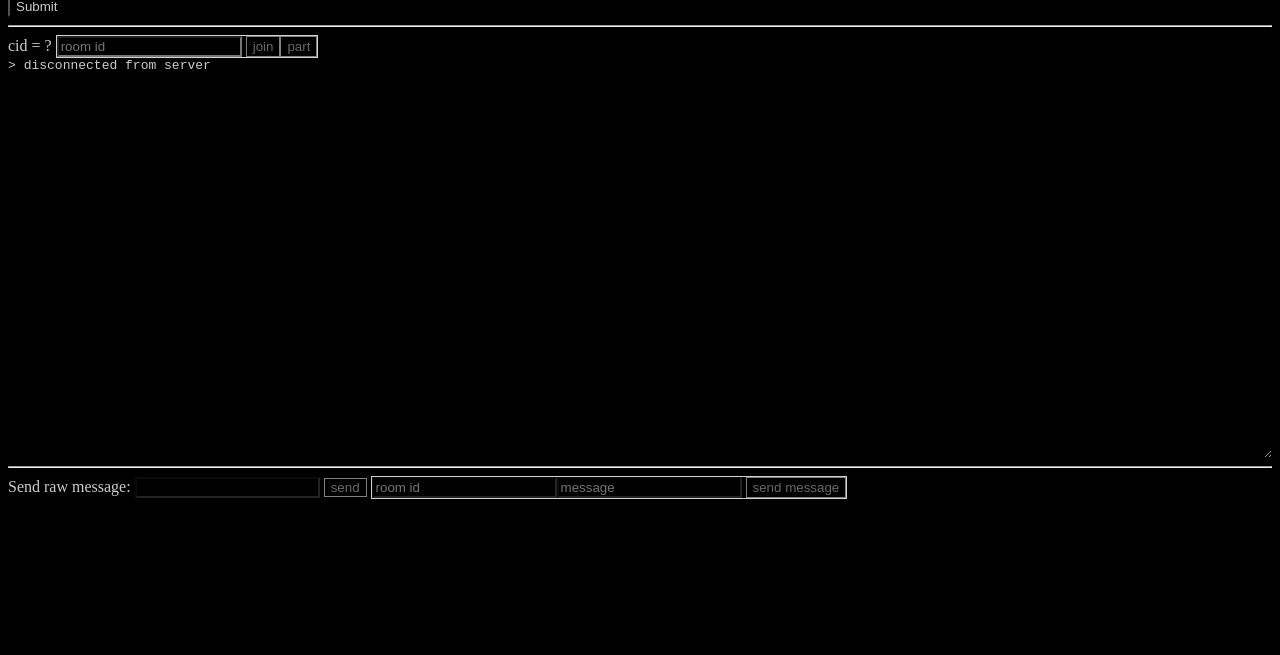
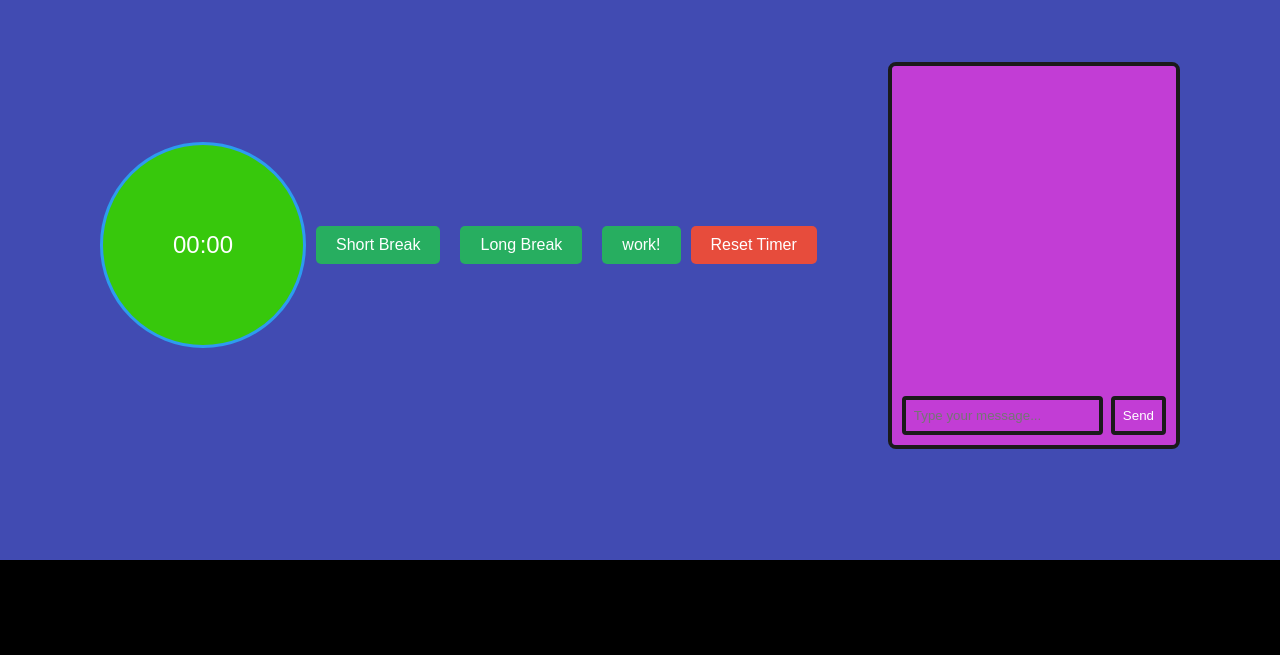
Before and after one commit to DISC-Manchester/dahlia, a plain HTML site: page client/index.htm in a window 1280 px wide. Shown: the part 145-800 px from the top of the page. Drawn offline with Linux system fonts and the light colour scheme.

Commit message:
made changes to front end

```diff
--- a/client/index.htm
+++ b/client/index.htm
@@ -1,79 +1,73 @@
-<!doctype html>
-<html>
+<!DOCTYPE html>
+<html lang="en">
+<link rel="stylesheet" href="styles/style.css" />
+  <script src="scripts/timer.js"></script>
+  <meta name="viewport" content="width=device-width, initial-scale=1.0" />
   <head>
-		<title>timeshare over websocket</title>
-		<style>
-			#console {
-				height:50vh;
-				width:100%;
-				overflow-y: scroll;
-				display:block;
-				resize: vertical;
-			}
-			body, kbd, input, button {
-				background: black;
-				color: #ccc;
-			}
-			button {
-				border: 1px solid white;
-			}
-			button:disabled {
-				border: 1px solid gray;
-				color: dimgray;
-			}
-		</style>
-	</head>
-	<body>
-		<form id="example-ui-1">
-			<fieldset>
-			<legend>primary</legend>
-			<label for="primary-time-hours">hours</label>
-			<input type="number" id="primary-time-hours" name="primary-time-hours" min="0" max="23" value="1">
-			<label for="primary-time-minutes">minutes</label>
-			<input type="number" id="primary-time-minutes" name="primary-time-minutes" min="0" max="59" value="0">
-			</fieldset>
-			<fieldset>
-			<legend>break</legend>
-			<label for="break-time-hours">hours</label>
-			<input type="number" id="break-time-hours" name="break-time-hours" min="0" max="23" value="1">
-			<label for="break-time-minutes">minutes</label>
-			<input type="number" id="break-time-minutes" name="break-time-minutes" min="0" max="59" value="0">
-			</fieldset>
-			<label for="messages-enabled">Enable messages in room:</label>
-			<input type="checkbox" id="messages-enabled" name="messages-enabled">
-			<br>
-			<input value="Submit" type="button" id="faux-submit">
-		</form>
-		<div>
-			<hr>
-			<span id="cid">cid = ?</span>
-			<div style="border: 1px solid lightgray;display:inline-flex">
-				<input id="roomid" placeholder="room id" />
-				<span>&nbsp;</span>
-				<button onclick="doJoin()" class="online-only" disabled>join</button>
-				<button onclick="doPart()" class="online-only" disabled>part</button>
+    <div class="top-bar">
+      <div class="header">
+        <div class="Logo">
+          <img id="logo" src="assets/DiscLogo.png" alt="Disc Logo" />
         </div>
-			<br>
-			<kbd id="console">
-				<span>&gt;</span>
-			</kbd>
-			<hr>
-			<label for="textinput">Send raw message:</label>
-			<input id="textinput" class="online-only" disabled />
-			<button onclick="sendSocket()" class="online-only" disabled>send</button>
-			<div style="border: 1px solid lightgray;display:inline-flex">
-				<input id="message-roomid" placeholder="room id" class="online-only" disabled />
-				<input id="message-message" placeholder="message" class="online-only" disabled />
-				<span>&nbsp;</span>
-				<button onclick="sendMessage()" class="online-only" disabled>send message</button>
+
+        <h1>Dahlia</h1>
       </div>
     </div>
+  </head>
+
+  <body>
+    <div class="container">
+      <div id="timer-container">
+        <div id="timer">00:00</div>
+    </div>
+    <div class="timer-buttons">
+        <button class="timer-button" onclick="startTimer(600)">Short Break</button>
+        <button class="timer-button" onclick="startTimer(3600)"> Long Break </button>
+        <button class="timer-button" onclick="startTimer(1500)"> work! </button>
+        <button class="reset-button" onclick="resetTimer(0)">Reset Timer</button>
+    </div>
+
+
+      </div>
+
+      <div class="chat-box">
+        <div class="chat-messages" id="chatMessages"></div>
+        <div class="user-input">
+          <input
+            type="text"
+            id="messageInput"
+            placeholder="Type your message..."
+          />
+          <button onclick="sendMessageReal()">Send</button>
+        </div>
+      </div>
+    </div>
+
+    <script>
+      function sendMessageReal() {
+        var messageInput = document.getElementById("messageInput");
+        var chatMessages = document.getElementById("chatMessages");
+
+        if (messageInput.value.trim() !== "") {
+          var message = document.createElement("div");
+          message.className = "message";
+          message.innerText = "You: " + messageInput.value;
+          chatMessages.appendChild(message);
+
+          messageInput.value = "";
+
+          chatMessages.scrollTop = chatMessages.scrollHeight;
+        }
+      }
+    </script>
+
+    <div class="bottom-bar"></div>
   </body>
   <script>
     const session = new WebSocket("ws://localhost:9091/connect");
-		session.onmessage = function(event) {
+    session.onmessage = function (event) {
       const args = ParseCommandString(event.data);
-			switch(args[0]) {
+      switch (args[0]) {
         case "rename": {
           document.getElementById("cid").textContent = args[3];
           writeToConsole(`you are "${args[3]}".`);
@@ -99,26 +93,44 @@
           writeToConsole(event.data);
         }
       }
+    };
+    session.onopen = function () {
+      Array.from(document.getElementsByClassName("online-only")).forEach(
+        function (elem) {
+          elem.disabled = false;
         }
-		session.onopen = function() {
-			Array.from(document.getElementsByClassName("online-only")).forEach(function (elem) {elem.disabled = false});
+      );
       session.send(EncodeCommandString(["name"]));
+    };
+    session.onclose = function (event) {
+      Array.from(document.getElementsByClassName("online-only")).forEach(
+        function (elem) {
+          elem.disabled = true;
         }
-		session.onclose = function(event) {
-			Array.from(document.getElementsByClassName("online-only")).forEach(function (elem) {elem.disabled = true});
+      );
       console.log(event);
       writeToConsole("disconnected from server");
-		}
+    };
     function doJoin() {
-			session.send(EncodeCommandString(["join", document.getElementById("roomid").value]));
+      session.send(
+        EncodeCommandString(["join", document.getElementById("roomid").value])
+      );
       return;
     }
     function doPart() {
-			session.send(EncodeCommandString(["part", document.getElementById("roomid").value]));
+      session.send(
+        EncodeCommandString(["part", document.getElementById("roomid").value])
+      );
       return;
     }
     function sendMessage() {
-			session.send(EncodeCommandString(["chat", document.getElementById("message-roomid").value, document.getElementById("message-message").value]));
+      session.send(
+        EncodeCommandString([
+          "chat",
+          document.getElementById("message-roomid").value,
+          document.getElementById("message-message").value,
+        ])
+      );
       return;
     }
     function sendSocket() {
@@ -127,75 +139,92 @@
     }
     function writeToConsole(input = "") {
       const consolebox = document.getElementById("console");
-			let cb = document.createElement('span');
+      let cb = document.createElement("span");
       cb.textContent = input;
       consolebox.appendChild(cb);
-			consolebox.appendChild(document.createElement('br'))
+      consolebox.appendChild(document.createElement("br"));
     }
-		const ParseCommandString = function(instruction) {
-			if(typeof instruction !== "string") {
+    const ParseCommandString = function (instruction) {
+      if (typeof instruction !== "string") {
         return;
       }
       let position = -1;
       let sections = new Array();
 
-			for(;;) {
-				let length = instruction.indexOf('.', position + 1);
+      for (;;) {
+        let length = instruction.indexOf(".", position + 1);
 
-				if(length === -1) {
+        if (length === -1) {
           break;
         }
 
-				position = (parseInt(instruction.slice(position + 1, length)) + length) + 1
-				sections.push(instruction.slice(length + 1, position)
-					.replace(/&#x27;/g,	"'")
-					.replace(/&quot;/g,	'"')
-					.replace(/&#x2F;/g,	'/')
-					.replace(/&lt;/g,	'<')
-					.replace(/&gt;/g,	'>')
-					.replace(/&amp;/g,	'&')
+        position =
+          parseInt(instruction.slice(position + 1, length)) + length + 1;
+        sections.push(
+          instruction
+            .slice(length + 1, position)
+            .replace(/&#x27;/g, "'")
+            .replace(/&quot;/g, '"')
+            .replace(/&#x2F;/g, "/")
+            .replace(/&lt;/g, "<")
+            .replace(/&gt;/g, ">")
+            .replace(/&amp;/g, "&")
         );
 
-				if(instruction.slice(position, position + 1) === ';') {
+        if (instruction.slice(position, position + 1) === ";") {
           break;
         }
       }
       return sections;
-		}
-		const EncodeCommandString = function(sections) {
-			if(Array.isArray(sections) === false) {
+    };
+    const EncodeCommandString = function (sections) {
+      if (Array.isArray(sections) === false) {
         return;
       }
       let instruction = new String();
       const argv = sections;
-			for (let argc = 0; argc < sections.length ; argc++) {
-				if(typeof sections[argc] !== "string") {
+      for (let argc = 0; argc < sections.length; argc++) {
+        if (typeof sections[argc] !== "string") {
           argv[argc] = sections[argc].toString();
         }
         argv[argc] = argv[argc]
-					.replace(/'/g,	"&#x27;")
-					.replace(/"/g,	'&quot;')
-					.replace(/\//g,	'&#x2F'	)
-					.replace(/</g,	'&lt;'	)
-					.replace(/>/g,	'&gt;'	)
-					.replace(/&/g,	'&amp;'	)
-				;
-				instruction = instruction.concat(argv[argc].length.toString(), ".", argv[argc])
-				instruction += (argc === sections.length - 1) ? ';' : ',';
+          .replace(/'/g, "&#x27;")
+          .replace(/"/g, "&quot;")
+          .replace(/\//g, "&#x2F")
+          .replace(/</g, "&lt;")
+          .replace(/>/g, "&gt;")
+          .replace(/&/g, "&amp;");
+        instruction = instruction.concat(
+          argv[argc].length.toString(),
+          ".",
+          argv[argc]
+        );
+        instruction += argc === sections.length - 1 ? ";" : ",";
       }
       return instruction;
-		}
-		document.getElementById("faux-submit").onclick = async function(e) {
+    };
+    document.getElementById("faux-submit").onclick = async function (e) {
       let sentData = new Object();
-			sentData.primaryTime = parseInt(document.getElementById("primary-time-hours").value) * 60;
-			sentData.primaryTime += parseInt(document.getElementById("primary-time-minutes").value);
-			sentData.breakTime = parseInt(document.getElementById("break-time-hours").value) * 60;
-			sentData.breakTime += parseInt(document.getElementById("break-time-hours").value);
-			sentData.messagesEnabled = document.getElementById("messages-enabled").checked;
-			let request = await fetch("/room-create", {"method": "POST", "headers": {"Content-Type": "application/json"}, "body": JSON.stringify(sentData)})
+      sentData.primaryTime =
+        parseInt(document.getElementById("primary-time-hours").value) * 60;
+      sentData.primaryTime += parseInt(
+        document.getElementById("primary-time-minutes").value
+      );
+      sentData.breakTime =
+        parseInt(document.getElementById("break-time-hours").value) * 60;
+      sentData.breakTime += parseInt(
+        document.getElementById("break-time-hours").value
+      );
+      sentData.messagesEnabled =
+        document.getElementById("messages-enabled").checked;
+      let request = await fetch("/room-create", {
+        method: "POST",
+        headers: { "Content-Type": "application/json" },
+        body: JSON.stringify(sentData),
+      });
       let responseData = await response.json();
       console.log(responseData);
       writeToConsole(JSON.stringify(responseData));
-		}
+    };
   </script>
 </html>
--- a/client/scripts/timer.js
+++ b/client/scripts/timer.js
@@ -0,0 +1,31 @@
+let originalTimerDuration = 0;
+let timerInterval;
+let currentTimerDuration = originalTimerDuration;
+
+function startTimer(durationInSeconds) {
+  let timerElement = document.getElementById("timer");
+
+  clearInterval(timerInterval); // Clear any existing interval
+
+  currentTimerDuration = durationInSeconds;
+
+  timerInterval = setInterval(function () {
+    let minutes = Math.floor(currentTimerDuration / 60);
+    let seconds = currentTimerDuration % 60;
+
+    timerElement.textContent = `${String(minutes).padStart(2, "0")}:${String(
+      seconds
+    ).padStart(2, "0")}`;
+
+    if (--currentTimerDuration < 0) {
+      clearInterval(timerInterval);
+      timerElement.textContent = "Time over!";
+    }
+  }, 1000);
+}
+
+function resetTimer() {
+  clearInterval(timerInterval);
+  currentTimerDuration = originalTimerDuration;
+  document.getElementById("timer").textContent = "00:00";
+}
--- a/client/styles/style.css
+++ b/client/styles/style.css
@@ -3,14 +3,9 @@
   top: 0;
   left: 0;
   width: 100%;
-  height:75px;
+  height: 75px;
   background-color: black; /* Black bar */
   padding: 10px; /* Adjust the padding as needed */
-
-
-
-
-
 }
 
 .bottom-bar {
@@ -18,35 +13,29 @@
   bottom: 0;
   left: 0;
   width: 100%;
-  height:75px;
+  height: 75px;
   background-color: black; /* Black bar */
   padding: 10px; /* Adjust the padding as needed */
   display: flex;
 }
 
-h1{
+h1 {
   color: white;
   font-size: 40px;
   font-family: Arial;
   width: 55%;
-
-
-
 }
 
-.header{
-
+.header {
   display: flex;
   align-items: center;
   justify-content: space-between;
-
-
 }
 body {
   font-family: Arial, sans-serif;
   margin: 0;
   padding: 0;
-      background-color: #414BB2;
+  background-color: #414bb2;
   display: flex;
   justify-content: space-between;
   align-items: center;
@@ -56,68 +45,91 @@ width: 55%;
 .container {
   display: flex;
   align-items: center;
+  margin-left: 100px;
 }
 
-    .svg-container {
-      margin-right: 1000px;
-
+#timer-container {
+  position: relative;
+  margin-bottom: 20px;
 }
 
-    svg {
-      max-width: 200px;
-      height: auto;
+#timer {
+  width: 200px;
+  height: 200px;
+  border-radius: 50%;
+  background-color: #37c80c;
+  display: flex;
+  justify-content: center;
+  align-items: center;
+  font-size: 24px;
+  color: #fff;
+  border: 3px solid #2d9bf0;
 }
 
+.timer-buttons {
+  display: flex;
+  justify-content: center;
+  margin-bottom: 20px;
+}
 
+.timer-button {
+  padding: 10px 20px;
+  margin: 0 10px;
+  font-size: 16px;
+  cursor: pointer;
+  background-color: #27ae60;
+  color: #fff;
+  border: none;
+  border-radius: 5px;
+}
+
+.reset-button {
+  padding: 10px 20px;
+  font-size: 16px;
+  cursor: pointer;
+  background-color: #e74c3c;
+  color: #fff;
+  border: none;
+  border-radius: 5px;
+}
 
 .chat-box {
   max-width: 100%;
-      border: 4px solid #1A1A1A;
+  border: 4px solid #1a1a1a;
   border-radius: 8px;
   overflow: hidden;
-
-
+  margin-right: 100px;
 }
 
 .chat-messages {
   padding: 10px;
   height: 300px;
   overflow-y: auto;
-      background-color: #C23DD5;
-	  color: #FFFFFF;
+  background-color: #c23dd5;
+  color: #ffffff;
 }
 
 .user-input {
   display: flex;
   padding: 10px;
-      background-color: #C23DD5;
-
-
+  background-color: #c23dd5;
 }
 
 .user-input input {
   flex: 1;
   padding: 8px;
-      border: 4px solid #1A1A1A;
+  border: 4px solid #1a1a1a;
   border-radius: 4px;
   margin-right: 8px;
-	  background-color: #C23DD5;
-	  color: #FFFFFF;
+  background-color: #c23dd5;
+  color: #ffffff;
 }
 
 .user-input button {
   padding: 8px;
-      background-color: #C23DD5;
-      color: #FFFFFF;
-      border: 4px solid #1A1A1A;
+  background-color: #c23dd5;
+  color: #ffffff;
+  border: 4px solid #1a1a1a;
   border-radius: 4px;
   cursor: pointer;
 }
-
-	.circle{
-	width: 100vw;
-	height: 100vh;
-	margin-left: 200px;
-
-
-	}
```
Also changed, not shown: client/DahliaTest.html (deleted, +0 -81 lines). Lines whose indentation alone changed are shown as unchanged.
